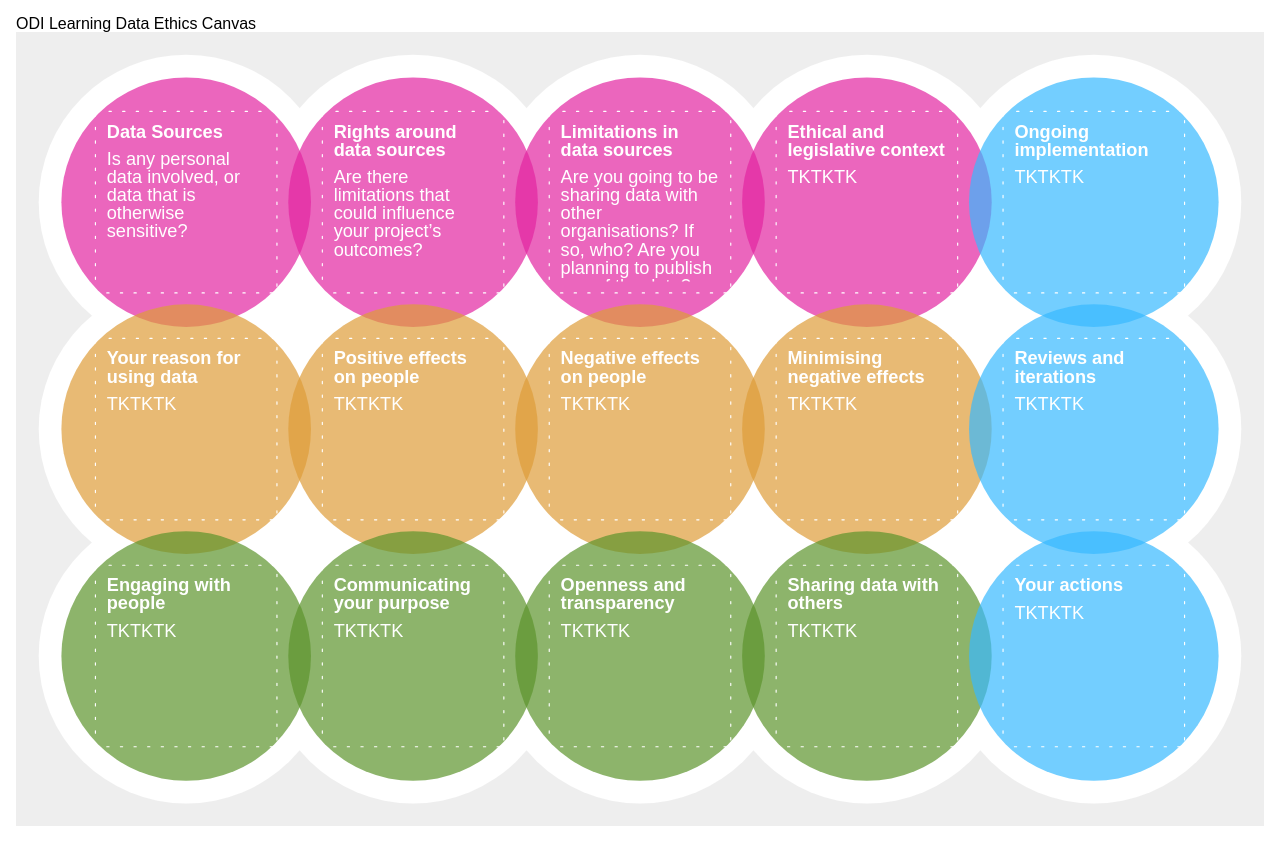
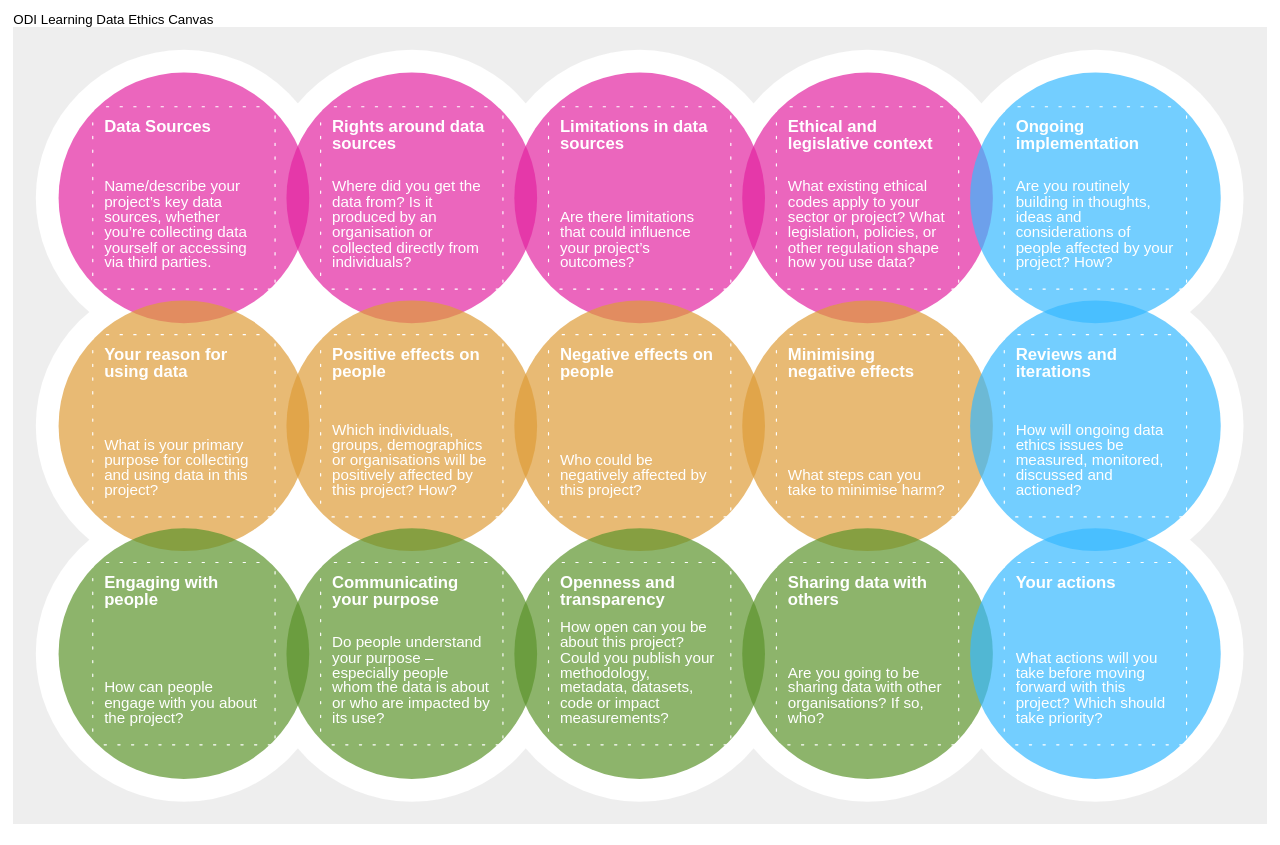
Before and after one commit to theodi/interactive-data-ethics-canvas, a Svelte app: page / in a window 1280 px wide. Built offline with nearby package versions, Linux system fonts and the light colour scheme.

Commit message:
Add descriptions and adjust style

```diff
--- a/public/global.css
+++ b/public/global.css
@@ -52,4 +52,5 @@ html, body {
 	width: 100%;
   height: 100%;
   font-family: Arial, Helvetica, sans-serif;
+  font-size: 10pt;
 }
--- a/src/components/Blob.svelte
+++ b/src/components/Blob.svelte
@@ -53,9 +53,11 @@
     <h1>
       { title }
     </h1>
-    <p>
-      { description }
-    </p>
+    {#if !focussed}
+      <p class='description'>
+        { description }
+      </p>
+    {/if}
   </foreignObject>
 </g>
 
@@ -86,11 +88,20 @@
   .integrate {
     fill: hsl(201, 100%, 61%);
   }
+  foreignObject {
+    position: relative;
+  }
   h1, p {
     color: white;
     padding-bottom: 0.5em;
   }
   h1 {
     font-weight: bold;
+    font-size: 1.1em;
+  }
+  .description {
+    position: absolute;
+    display: block;
+    bottom: 0;
   }
 </style>
--- a/src/components/Canvas.svelte
+++ b/src/components/Canvas.svelte
@@ -21,7 +21,8 @@
     <rect width={ cols - 1 } height={ rows - 1 }/>
   </g>
 
-  {#each $canvasState.blobs as blobState}
+  {#each $canvasState.blobs as blobState, index}
+    {#if index !== focusBlob }
     <Blob
       { ...blobState }
       setHover={ (state) => blobState.hovered = state }
@@ -29,6 +30,7 @@
       { ...areaConfig }
       canvasHeight={ height }
     />
+    {/if}
   {/each}
 
   {#if focusBlob > -1}
@@ -39,7 +41,7 @@
       { ...areaConfig }
       canvasHeight={ height }
     />
-    <SvgButton x={ cols * areaConfig.size - 50 } y=0 action={ () => $canvasState.blobs[focusBlob].focussed = false } icon={ Cross } />
+    <SvgButton x={ cols * areaConfig.size - 50 } y=0 action={ () => setTimeout(() => $canvasState.blobs[focusBlob].focussed = false, 600) } icon={ Cross } />
   </g>
   {/if}
 
--- a/src/templates/canvas-base.ts
+++ b/src/templates/canvas-base.ts
@@ -5,105 +5,105 @@ export const baseLayout: Blob[] = [
   {
     group: Group.KNOW,
     title: 'Data Sources',
-    description: 'Is any personal data involved, or data that is otherwise sensitive?',
+    description: 'Name/describe your project’s key data sources, whether you’re collecting data yourself or accessing via third parties.',
     row: 0,
     column: 0,
   },
   {
     group: Group.KNOW,
     title: 'Rights around data sources',
-    description: 'Are there limitations that could influence your project’s outcomes?',
+    description: 'Where did you get the data from? Is it produced by an organisation or collected directly from individuals?',
     row: 0,
     column: 1,
   },
   {
     group: Group.KNOW,
     title: 'Limitations in data sources',
-    description: 'Are you going to be sharing data with other organisations? If so, who? Are you planning to publish any of the data? Under what conditions?',
+    description: 'Are there limitations that could influence your project’s outcomes?',
     row: 0,
     column: 2,
   },
   {
     group: Group.KNOW,
     title: 'Ethical and legislative context',
-    description: 'TKTKTK',
+    description: 'What existing ethical codes apply to your sector or project? What legislation, policies, or other regulation shape how you use data?',
     row: 0,
     column: 3,
   },
   {
     group: Group.EXPLORE,
     title: 'Your reason for using data',
-    description: 'TKTKTK',
+    description: 'What is your primary purpose for collecting and using data in this project?',
     row: 1,
     column: 0,
   },
   {
     group: Group.EXPLORE,
     title: 'Positive effects on people',
-    description: 'TKTKTK',
+    description: 'Which individuals, groups, demographics or organisations will be positively affected by this project? How?',
     row: 1,
     column: 1,
   },
   {
     group: Group.EXPLORE,
     title: 'Negative effects on people',
-    description: 'TKTKTK',
+    description: 'Who could be negatively affected by this project?',
     row: 1,
     column: 2,
   },
   {
     group: Group.EXPLORE,
     title: 'Minimising negative effects',
-    description: 'TKTKTK',
+    description: 'What steps can you take to minimise harm?',
     row: 1,
     column: 3,
   },
   {
     group: Group.PLAN,
     title: 'Engaging with people',
-    description: 'TKTKTK',
+    description: 'How can people engage with you about the project?',
     row: 2,
     column: 0,
   },
   {
     group: Group.PLAN,
     title: 'Communicating your purpose',
-    description: 'TKTKTK',
+    description: 'Do people understand your purpose – especially people whom the data is about or who are impacted by its use?',
     row: 2,
     column: 1,
   },
   {
     group: Group.PLAN,
     title: 'Openness and transparency',
-    description: 'TKTKTK',
+    description: 'How open can you be about this project? Could you publish your methodology, metadata, datasets, code or impact measurements?',
     row: 2,
     column: 2,
   },
   {
     group: Group.PLAN,
     title: 'Sharing data with others',
-    description: 'TKTKTK',
+    description: 'Are you going to be sharing data with other organisations? If so, who?',
     row: 2,
     column: 3,
   },
   {
     group: Group.INTEGRATE,
     title: 'Ongoing implementation',
-    description: 'TKTKTK',
+    description: 'Are you routinely building in thoughts, ideas and considerations of people affected by your project? How?',
     row: 0,
     column: 4,
   },
   {
     group: Group.INTEGRATE,
     title: 'Reviews and iterations',
-    description: 'TKTKTK',
+    description: 'How will ongoing data ethics issues be measured, monitored, discussed and actioned?',
     row: 1,
     column: 4,
   },
   {
     group: Group.INTEGRATE,
     title: 'Your actions',
-    description: 'TKTKTK',
+    description: 'What actions will you take before moving forward with this project? Which should take priority?',
     row: 2,
     column: 4,
   },
```
